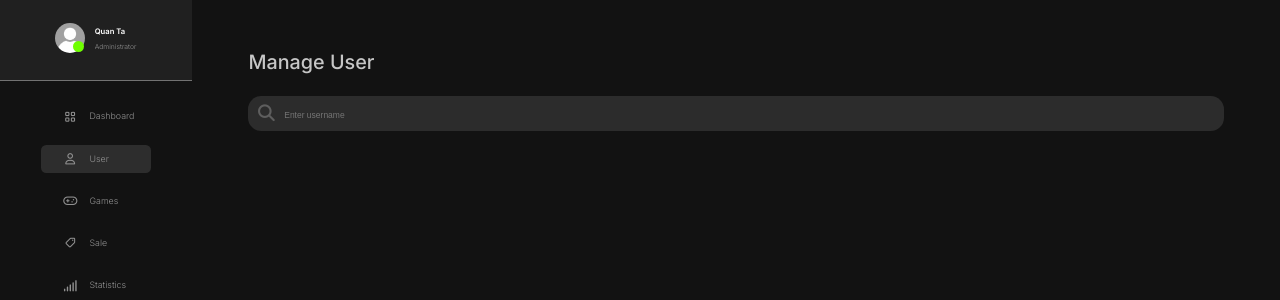
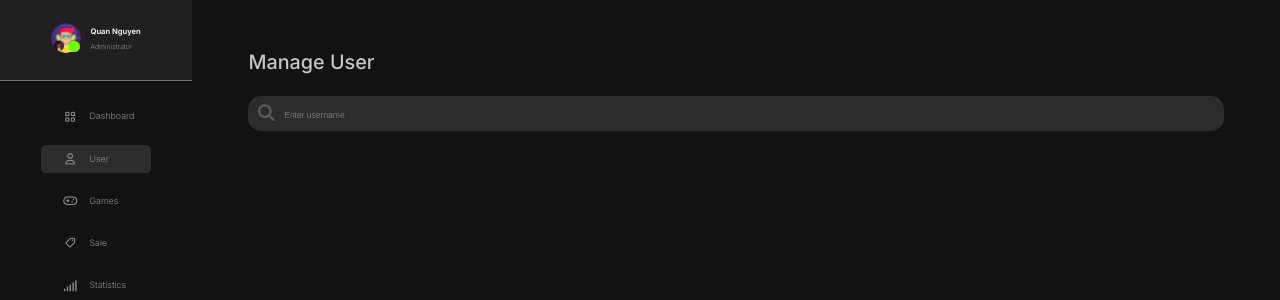
Before and after one commit to NguyenHongQuan1208/GameStore, a Flask app: page /admin in a window 1280 px wide. Shown: the part 108-408 px from the top of the page. Run offline with Flask 3, Linux system fonts and the light colour scheme; a user stored in the database is signed in.

Commit message:
merge Tien

```diff
--- a/templates/admin.html
+++ b/templates/admin.html
@@ -15,14 +15,14 @@
           <div class="admin-holder">
             <div class="admin-avatar-holder">
               <img
-                src="static/img/default-avatar.jpg"
+                src="static/img/default-avatar.png"
                 alt="Administrator Avatar"
                 class="admin-avatar"
               />
               <div class="user-status"></div>
             </div>
             <div class="admin-info">
-              <h3>Quan Ta</h3>
+              <h3>Quan Nguyen</h3>
               <h5>Administrator</h5>
             </div>
           </div>
--- a/templates/success.html
+++ b/templates/success.html
@@ -13,8 +13,8 @@
       <div class="content">
         <div class="message">
           <!-- Display a message when the purchase is successful -->
-          <img src="./static/img/success.svg" style="margin-bottom: 0px;" alt="">
-          <p>Your order has been successfully processed. <br><a href="{{ url_for('index') }}">Continue shopping here!</a></p>
+          <img src="./static/img/success.png" style="margin-bottom: 0px;" alt="">
+          <p>Your order has been successfully processed. Thank you for shopping!<br><a href="{{ url_for('index') }}">Continue shopping here!</a></p>
         </div>
       </div>
     </main>
```
Also changed, not shown: db/userData.db, static/img/success.png (added).
